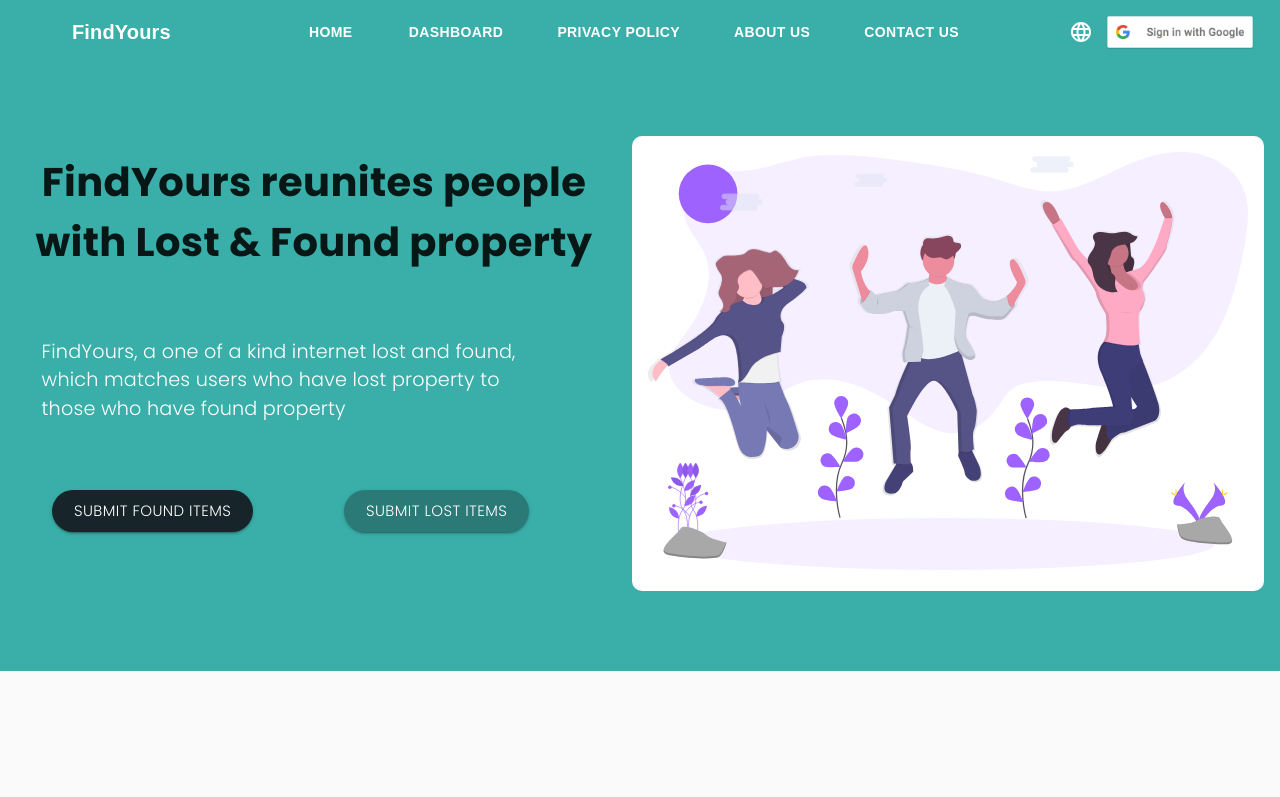
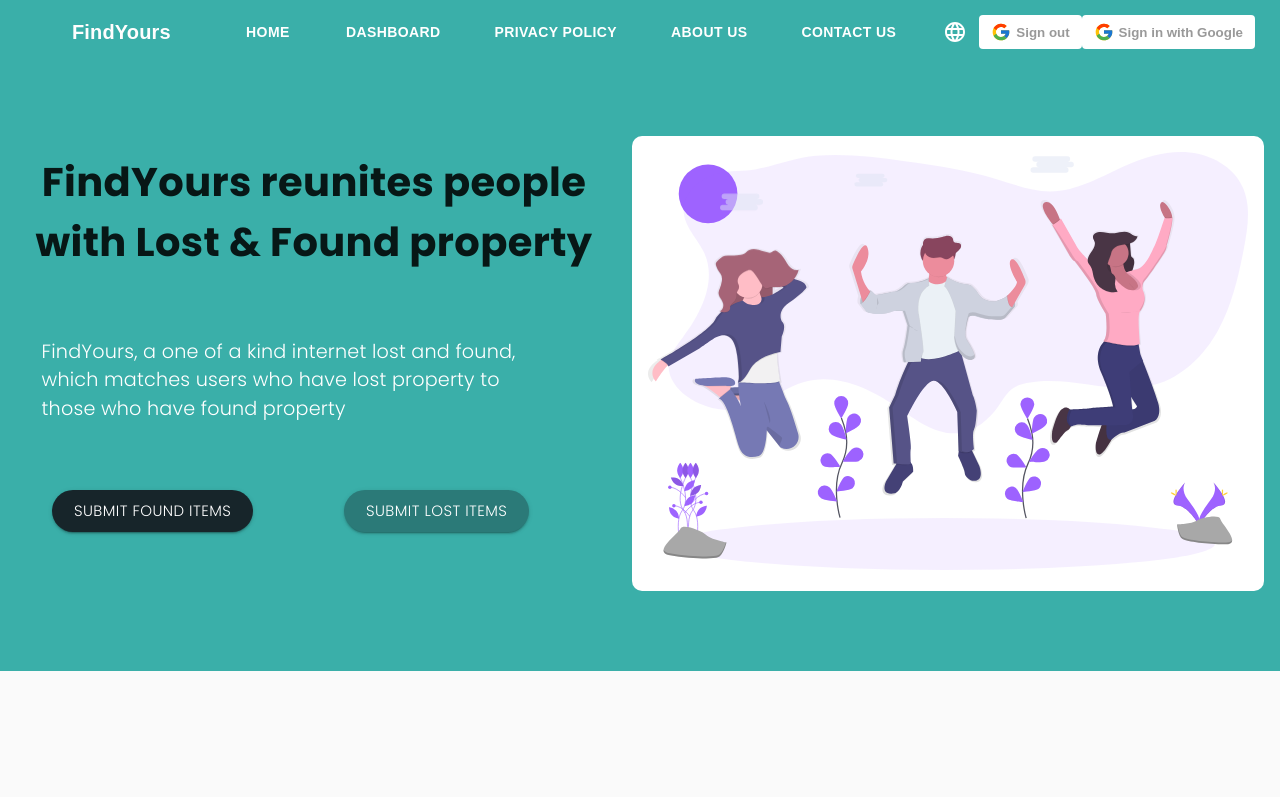
Before and after one commit to ZhinAbubakr/find_yours, a React (Create React App) app: page / in a window 1280 px wide. Shown: the top 797 px of the page. Built offline with nearby package versions, Linux system fonts and the light colour scheme; grey boxes are pictures that could not be loaded.

Commit message:
Feat: add google authentication

```diff
--- a/package.json
+++ b/package.json
@@ -24,6 +24,7 @@
     "prettier": "^2.2.1",
     "react": "^17.0.1",
     "react-dom": "^17.0.1",
+    "react-google-login": "^5.2.2",
     "react-icons": "^4.2.0",
     "react-redux": "^7.2.2",
     "react-router-dom": "^5.2.0",
--- a/src/components/Navbar/Navbar.jsx
+++ b/src/components/Navbar/Navbar.jsx
@@ -12,9 +12,10 @@ import { useStyles } from "./styles.js";
 import { FiMenu } from "react-icons/fi";
 import React, { useState, useEffect } from "react";
 import { Link as RouterLink } from "react-router-dom";
-import google from "../../Assets/Google.png";
 import Menu from "@material-ui/core/Menu";
 import LanguageIcon from "@material-ui/icons/Language";
+import Login from '../googleauth/Login'
+import Logout from '../googleauth/Logout'
 
 const options = ["Arabic", "English", "Kurdish"];
 
@@ -63,7 +64,6 @@ export default function Header() {
     drawerContainer,
     toolbar2,
     languageicon,
-    googleimg,
     toolbar3,
     toolbar4,
   } = useStyles();
@@ -124,7 +124,7 @@ export default function Header() {
               </MenuItem>
             ))}
           </Menu>
-          <img className={googleimg} src={google} alt="google" />
+          <Logout/><Login/>
         </div>
       </Toolbar>
     );
@@ -193,7 +193,7 @@ export default function Header() {
                 </MenuItem>
               ))}
             </Menu>
-            <img className={googleimg} src={google} alt="google" />
+            <Logout/><Login/>
           </div>
         </div>
       </Toolbar>
--- /dev/null
+++ b/src/components/googleauth/Login.jsx
@@ -0,0 +1,46 @@
+import React from 'react';
+import { useGoogleLogin } from 'react-google-login';
+import googleimg from '../../Assets/google.svg'
+import './style.css'
+
+// refresh token
+import { refreshTokenSetup } from './refreshToken';
+
+const clientId = '70561236797-7hgljouraeb3q8ivjh4rbekfps6m5o35.apps.googleusercontent.com'
+
+function Login() {
+  const onSuccess = (res) => {
+    console.log('Login Success: currentUser:', res.profileObj);
+    alert(
+      `Logged in successfully welcome ${res.profileObj.name} 😍. \n See console for full profile object.`
+    );
+    refreshTokenSetup(res);
+  };
+
+  const onFailure = (res) => {
+    console.log('Login failed: res:', res);
+    alert(
+      `Failed to login.`
+    );
+  };
+
+  const { signIn } = useGoogleLogin({
+    onSuccess,
+    onFailure,
+    clientId,
+    isSignedIn: true,
+    accessType: 'offline',
+    // responseType: 'code',
+    // prompt: 'consent',
+  });
+
+  return (
+    <button onClick={signIn} className="gbutton">
+      <img src={googleimg} alt="google login" className="gicon"></img>
+
+      <span className="gbuttonText">Sign in with Google</span>
+    </button>
+  );
+}
+
+export default Login;
--- /dev/null
+++ b/src/components/googleauth/Logout.jsx
@@ -0,0 +1,33 @@
+import React from 'react';
+import { useGoogleLogout } from 'react-google-login';
+import googleimg from '../../Assets/google.svg'
+import './style.css'
+
+const clientId = '70561236797-7hgljouraeb3q8ivjh4rbekfps6m5o35.apps.googleusercontent.com'
+
+function Logout() {
+  const onLogoutSuccess = (res) => {
+    console.log('Logged out Success',res);
+    alert('Logged out Successfully ✌');
+  };
+
+  const onFailure = () => {
+    console.log('Handle failure cases');
+  };
+
+  const { signOut } = useGoogleLogout({
+    clientId,
+    onLogoutSuccess,
+    onFailure,
+  });
+
+  return (
+    <button onClick={signOut} className="gbutton">
+      <img src={googleimg} alt="google login" className="gicon"></img>
+
+      <span className="gbuttonText">Sign out</span>
+    </button>
+  );
+}
+
+export default Logout;
--- /dev/null
+++ b/src/components/googleauth/refreshToken.js
@@ -0,0 +1,18 @@
+export const refreshTokenSetup = (res) => {
+    // Timing to renew access token
+    let refreshTiming = (res.tokenObj.expires_in || 3600 - 5 * 60) * 1000;
+
+    const refreshToken = async () => {
+        const newAuthRes = await res.reloadAuthResponse();
+        refreshTiming = (newAuthRes.expires_in || 3600 - 5 * 60) * 1000;
+        console.log('newAuthRes:', newAuthRes);
+        // saveUserToken(newAuthRes.access_token);  <-- save new token
+        localStorage.setItem('authToken', newAuthRes.id_token);
+
+        // Setup the other timer after the first one
+        setTimeout(refreshToken, refreshTiming);
+    };
+
+    // Setup first refresh timer
+    setTimeout(refreshToken, refreshTiming);
+};
--- /dev/null
+++ b/src/components/googleauth/style.css
@@ -0,0 +1,22 @@
+.gbutton {
+    cursor: pointer;
+    display: flex;
+    align-items: center;
+    flex-wrap: nowrap;
+    padding: 5px 10px;
+    border-radius: 4px;
+    border-color: transparent;
+    background-color: white;
+    position: relative;
+  }
+
+  .gbuttonText {
+    color: #999999;
+    font-weight: bolder;
+  }
+
+  .gicon {
+    height: 20px;
+    width: 20px;
+    margin-right: 5px;
+  }
```
Also changed, not shown: src/Assets/google.svg (added), 1 other file (tests, documents, lock files or other folders).
